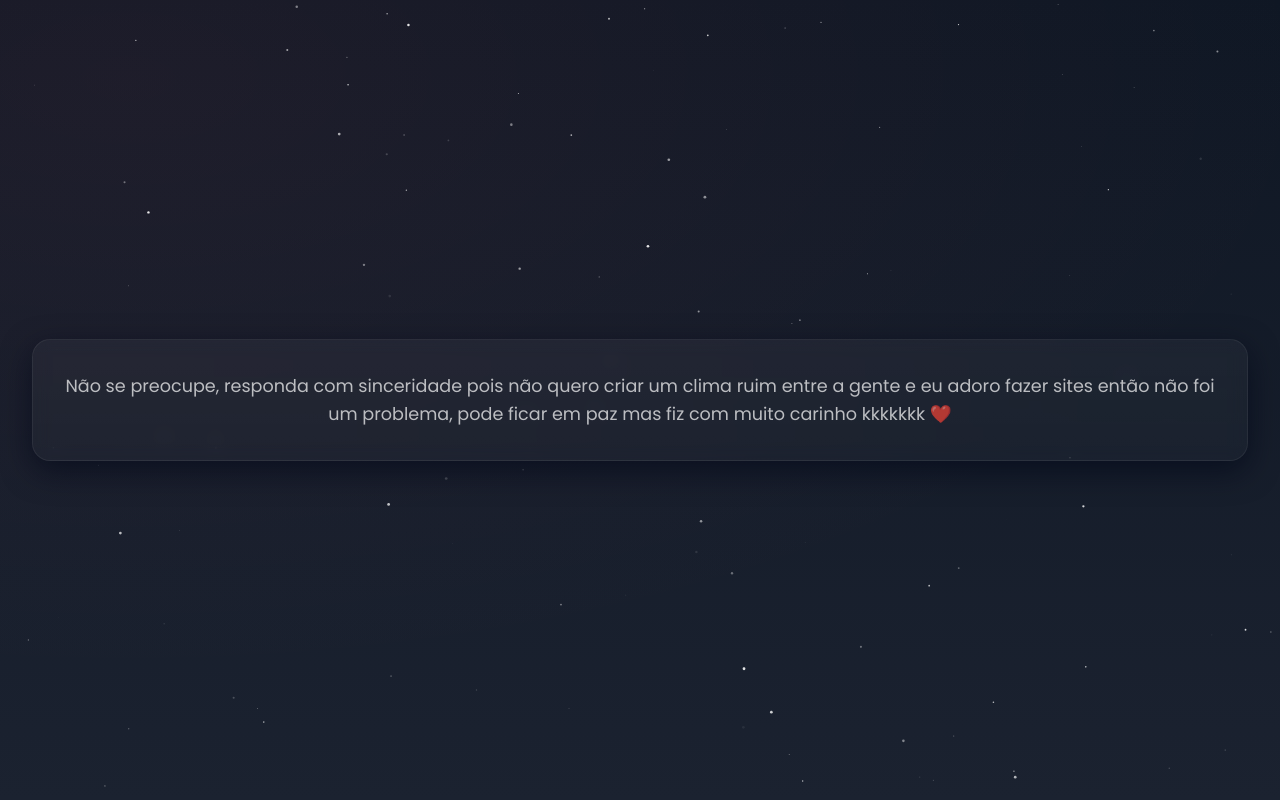
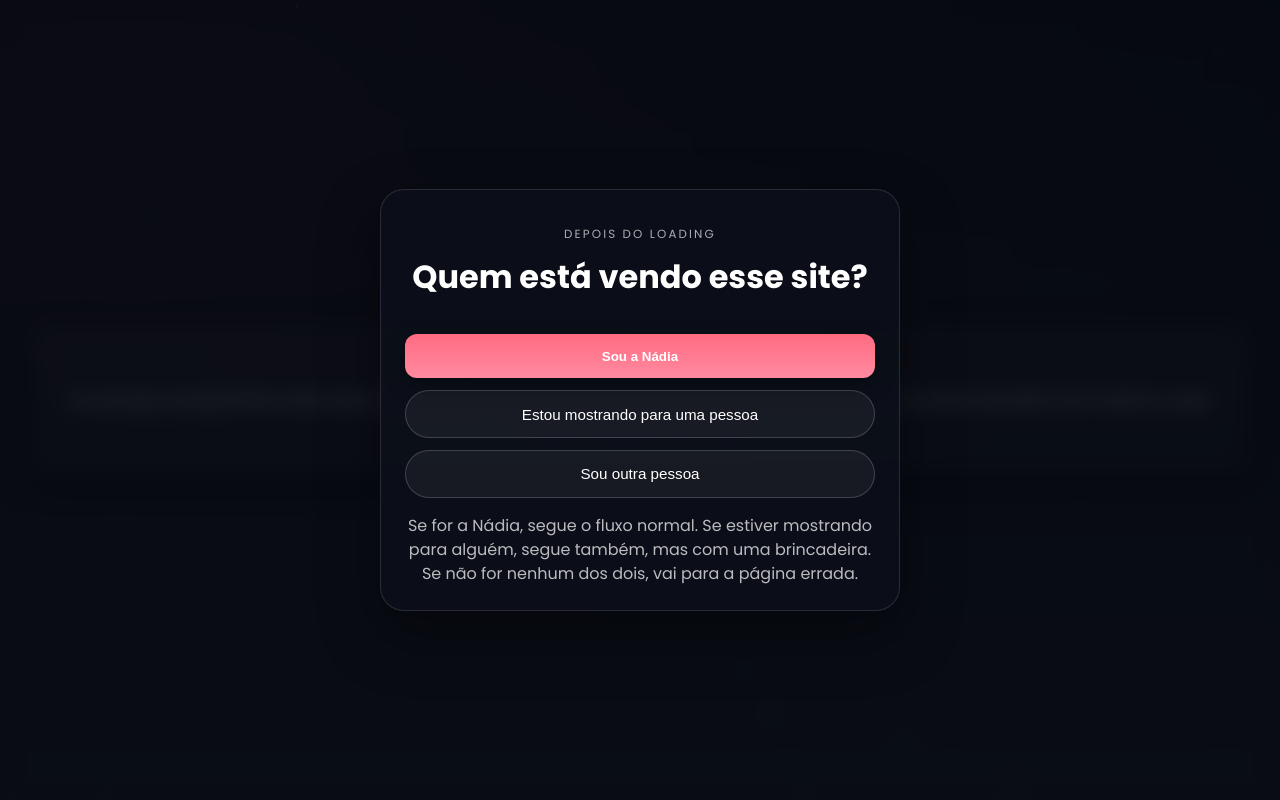
Before and after one commit to vitor-sampai0/site_her, a React (Vite) app: page /message in a window 1280 px wide. Built offline with nearby package versions, Linux system fonts and the light colour scheme.

Commit message:
Refine audience flow and invitation UI

```diff
--- a/src/App.jsx
+++ b/src/App.jsx
@@ -5,7 +5,6 @@ import Home from './pages/Home/Home'
 import WrongPerson from './pages/WrongPerson/WrongPerson'
 import LoadingPage from './pages/LoadingPage/LoadingPage'
 import Message from './pages/Message/Message'
-import ComfortQuestion from './pages/ComfortQuestion/ComfortQuestion'
 import Invitation from './pages/Invitation/Invitation'
 import Success from './pages/Success/Success'
 import Stars from './components/Background/Stars'
@@ -25,7 +24,6 @@ export default function App() {
             <Route path="/wrong" element={<WrongPerson />} />
             <Route path="/loading" element={<LoadingPage />} />
             <Route path="/message" element={<Message />} />
-            <Route path="/comfort" element={<ComfortQuestion />} />
             <Route path="/invite" element={<Invitation />} />
             <Route path="/success" element={<Success />} />
           </Routes>
--- a/src/index.css
+++ b/src/index.css
@@ -28,7 +28,115 @@ body{
 .btn:active{transform:translateY(2px)}
 .btn:focus{box-shadow:0 0 0 6px rgba(255,107,129,0.08);outline:none}
 
+.audience-modal{
+  position: fixed;
+  inset: 0;
+  z-index: 50;
+  display: grid;
+  place-items: center;
+  padding: 1rem;
+}
+
+.audience-modal__backdrop{
+  position: absolute;
+  inset: 0;
+  background: rgba(2, 4, 10, 0.68);
+  backdrop-filter: blur(10px);
+}
+
+.audience-modal__card{
+  position: relative;
+  z-index: 1;
+  width: min(100%, 520px);
+  padding: 1.5rem;
+  border-radius: 24px;
+  background: rgba(12, 16, 26, 0.92);
+  border: 1px solid rgba(255,255,255,0.12);
+  box-shadow: 0 24px 60px rgba(0,0,0,0.4);
+  text-align: center;
+}
+
+.audience-modal__eyebrow{
+  margin-bottom: 0.6rem;
+  text-transform: uppercase;
+  letter-spacing: 0.18em;
+  font-size: 0.74rem;
+  color: rgba(255,255,255,0.66);
+}
+
+.audience-modal h2{
+  margin: 0 0 1rem;
+  font-size: clamp(1.5rem, 4vw, 2rem);
+}
+
+.audience-modal__actions{
+  display: grid;
+  gap: 0.75rem;
+  margin-top: 1.1rem;
+}
+
+.audience-modal .ghost-btn{
+  appearance: none;
+  border: 1px solid rgba(255,255,255,0.18);
+  background: rgba(255,255,255,0.05);
+  color: #fff;
+  padding: 0.9rem 1rem;
+  border-radius: 999px;
+  font-size: 0.95rem;
+  cursor: pointer;
+  transition: transform 0.2s ease, background 0.2s ease, border-color 0.2s ease;
+}
+
+.audience-modal .ghost-btn:hover{
+  transform: translateY(-1px);
+  background: rgba(255,255,255,0.1);
+  border-color: rgba(255,255,255,0.3);
+}
+
+.audience-modal__hint{
+  margin: 1rem 0 0;
+  color: rgba(255,255,255,0.72);
+  line-height: 1.5;
+}
+
+.audience-pill{
+  position: fixed;
+  right: 1rem;
+  bottom: 1rem;
+  z-index: 45;
+  display: flex;
+  align-items: center;
+  gap: 0.65rem;
+  padding: 0.7rem 0.85rem;
+  border-radius: 999px;
+  background: rgba(12, 16, 26, 0.82);
+  border: 1px solid rgba(255,255,255,0.12);
+  box-shadow: 0 14px 40px rgba(0,0,0,0.32);
+  backdrop-filter: blur(12px);
+}
+
+.audience-pill__label{
+  font-size: 0.85rem;
+  color: rgba(255,255,255,0.84);
+}
+
+.audience-pill__button{
+  appearance: none;
+  border: none;
+  background: transparent;
+  color: var(--accent);
+  font-weight: 600;
+  cursor: pointer;
+  padding: 0;
+}
+
 /* responsive */
 @media (max-width:720px){
   .center-wrap{padding:1rem}
+
+  .audience-pill{
+    left: 1rem;
+    right: 1rem;
+    justify-content: space-between;
+  }
 }
--- a/src/pages/Invitation/Invitation.css
+++ b/src/pages/Invitation/Invitation.css
@@ -37,3 +37,50 @@
 }
 
 .msg{color:var(--muted);white-space:pre-line;margin-top:1rem}
+
+.invite-warning{
+	position:fixed;
+	top:1rem;
+	right:1rem;
+	z-index:20;
+	max-width:min(92vw,320px);
+	padding:.85rem 1rem;
+	border-radius:14px;
+	background:rgba(10,14,24,.9);
+	border:1px solid rgba(255,255,255,.14);
+	box-shadow:0 16px 40px rgba(0,0,0,.28);
+	backdrop-filter:blur(12px);
+	text-align:left;
+	animation:dropIn .35s ease-out forwards;
+}
+
+.invite-warning__label{
+	display:inline-block;
+	margin-bottom:.45rem;
+	padding:.2rem .45rem;
+	border-radius:999px;
+	background:rgba(255,107,129,.18);
+	color:#ff9eb0;
+	font-size:.72rem;
+	font-weight:700;
+	letter-spacing:.14em;
+	text-transform:uppercase;
+}
+
+.invite-warning p{
+	margin:0;
+	color:#fff;
+	line-height:1.45;
+	font-weight:600;
+}
+
+@keyframes dropIn{
+	from{
+		opacity:0;
+		transform:translateY(-10px);
+	}
+	to{
+		opacity:1;
+		transform:translateY(0);
+	}
+}
--- a/src/pages/Invitation/Invitation.jsx
+++ b/src/pages/Invitation/Invitation.jsx
@@ -8,10 +8,12 @@ export default function Invitation(){
   const [feedback,setFeedback]=useState(null)
   const [selectedId,setSelectedId]=useState(null)
   const [sushiUnlocked,setSushiUnlocked]=useState(false)
+  const [audienceMode,setAudienceMode]=useState('nadia')
   const navigate = useNavigate()
 
   useEffect(()=>{
     setSushiUnlocked(window.localStorage.getItem('sushiUnlocked') === 'true')
+    setAudienceMode(window.localStorage.getItem('siteAudience') || 'nadia')
   },[])
 
   const dateOptions = [
@@ -64,6 +66,12 @@ export default function Invitation(){
 
   return (
     <div className="center-wrap">
+      {audienceMode === 'showing' ? (
+        <div className="invite-warning">
+          <span className="invite-warning__label">AVISO</span>
+          <p>Sai para lá vai, mo vergonha kkkkkkk (a pessoa que vc está mostrando) 👀</p>
+        </div>
+      ) : null}
       <GlassCard>
         <div className="intro">
           <p className="line">Nádia...</p>
--- a/src/pages/Message/Message.css
+++ b/src/pages/Message/Message.css
@@ -10,6 +10,12 @@
   margin: 0;
 }
 
+.message-warning{
+  margin-top: 0.9rem !important;
+  color: #fff !important;
+  font-weight: 600;
+}
+
 @keyframes fadeInUp{
   from{
     opacity: 0;
--- a/src/pages/Message/Message.jsx
+++ b/src/pages/Message/Message.jsx
@@ -1,23 +1,56 @@
-import React, { useEffect } from 'react'
+import React, { useState } from 'react'
 import { useNavigate } from 'react-router-dom'
 import GlassCard from '../../components/GlassCard/GlassCard'
 import './Message.css'
 
 export default function Message(){
   const navigate = useNavigate()
+  const [showAudienceModal, setShowAudienceModal] = useState(true)
+  const [audienceNote, setAudienceNote] = useState('')
 
-  useEffect(()=>{
-    const t = setTimeout(()=> navigate('/comfort'), 5500)
-    return ()=> clearTimeout(t)
-  },[navigate])
+  function handleAudienceChoice(choice){
+    if(choice === 'nadia'){
+      window.localStorage.setItem('siteAudience', 'nadia')
+      setShowAudienceModal(false)
+      setTimeout(()=> navigate('/invite'), 2200)
+      return
+    }
+
+    if(choice === 'showing'){
+      window.localStorage.setItem('siteAudience', 'showing')
+      setAudienceNote('Sai para lá vai, mo vergonha kkkkkkk 👀')
+      setShowAudienceModal(false)
+      setTimeout(()=> navigate('/invite'), 2600)
+      return
+    }
+
+    navigate('/wrong')
+  }
 
   return (
     <div className="center-wrap">
       <GlassCard>
         <div className="message-content">
-          <p>Não se preocupe, responda com sinceridade pois não quero criar um clima ruim entre a gente e eu adoro fazer sites então não foi um problema, pode ficar em paz mas fiz com muito carinho kkkkkkk ❤️</p>
+          <p>Voltou para o site? kkkkkk que bom ❤️</p>
+          <p>Eu sei que você já tinha visto tudo antes, então deixei esse momento mais leve. Quando estiver pronta, escolhe com calma o que mais combina com você.</p>
+          {audienceNote ? <p className="message-warning">{audienceNote}</p> : null}
         </div>
       </GlassCard>
+      {showAudienceModal ? (
+        <div className="audience-modal" role="dialog" aria-modal="true" aria-labelledby="audience-title">
+          <div className="audience-modal__backdrop" />
+          <div className="audience-modal__card">
+            <p className="audience-modal__eyebrow">Depois do loading</p>
+            <h2 id="audience-title">Quem está vendo esse site?</h2>
+            <div className="audience-modal__actions">
+              <button className="btn" onClick={()=> handleAudienceChoice('nadia')}>Sou a Nádia</button>
+              <button className="ghost-btn" onClick={()=> handleAudienceChoice('showing')}>Estou mostrando para uma pessoa</button>
+              <button className="ghost-btn" onClick={()=> handleAudienceChoice('other')}>Sou outra pessoa</button>
+            </div>
+            <p className="audience-modal__hint">Se for a Nádia, segue o fluxo normal. Se estiver mostrando para alguém, segue também, mas com uma brincadeira. Se não for nenhum dos dois, vai para a página errada.</p>
+          </div>
+        </div>
+      ) : null}
     </div>
   )
 }
--- a/src/pages/Success/Success.css
+++ b/src/pages/Success/Success.css
@@ -1,4 +1,95 @@
-.success h2{color:var(--muted)}
+.success-content{
+  text-align: center;
+  animation: riseIn 0.7s ease-out forwards;
+}
+
+.heart-badge{
+  width: 84px;
+  height: 84px;
+  margin: 0 auto 1rem;
+  border-radius: 50%;
+  display: grid;
+  place-items: center;
+  background: radial-gradient(circle at top, rgba(255,255,255,0.28), rgba(255,255,255,0.08));
+  box-shadow: 0 0 32px rgba(255, 106, 136, 0.35);
+  font-size: 2rem;
+  animation: pulseHeart 1.8s ease-in-out infinite;
+}
+
+.eyebrow{
+  margin: 0 0 0.4rem;
+  text-transform: uppercase;
+  letter-spacing: 0.18em;
+  font-size: 0.72rem;
+  color: rgba(255,255,255,0.68);
+}
+
+.success h2{
+  color: var(--muted);
+  margin-bottom: 0.9rem;
+}
+
+.success-copy{
+  color: var(--muted);
+  line-height: 1.7;
+  margin: 0 auto 0.9rem;
+  max-width: 34rem;
+}
+
+.success-copy--strong{
+  color: #fff;
+}
+
+.success-footnote{
+  margin: 0.5rem auto 1rem;
+  color: rgba(255,255,255,0.72);
+  font-size: 0.95rem;
+}
+
+.success-restart{
+  margin-top: 0.25rem;
+}
+
+.audience-check{
+  margin-top: 1.35rem;
+  padding-top: 1.2rem;
+  border-top: 1px solid rgba(255,255,255,0.1);
+}
+
+.audience-check__title{
+  margin-bottom: 0.8rem;
+}
+
+.audience-check__actions{
+  display: flex;
+  flex-wrap: wrap;
+  gap: 0.75rem;
+  justify-content: center;
+}
+
+.ghost-btn{
+  appearance: none;
+  border: 1px solid rgba(255,255,255,0.18);
+  background: rgba(255,255,255,0.05);
+  color: #fff;
+  padding: 0.8rem 1rem;
+  border-radius: 999px;
+  font-size: 0.95rem;
+  cursor: pointer;
+  transition: transform 0.2s ease, background 0.2s ease, border-color 0.2s ease;
+}
+
+.ghost-btn:hover{
+  transform: translateY(-1px);
+  background: rgba(255,255,255,0.1);
+  border-color: rgba(255,255,255,0.3);
+}
+
+.audience-note{
+  margin: 0.9rem auto 0;
+  color: rgba(255,255,255,0.8);
+  line-height: 1.55;
+}
 
 .decline-section{
   margin-top: 1.5rem;
@@ -23,3 +114,23 @@
     transform: translateY(0);
   }
 }
+
+@keyframes pulseHeart{
+  0%, 100%{
+    transform: scale(1);
+  }
+  50%{
+    transform: scale(1.08);
+  }
+}
+
+@keyframes riseIn{
+  from{
+    opacity: 0;
+    transform: translateY(16px);
+  }
+  to{
+    opacity: 1;
+    transform: translateY(0);
+  }
+}
```
Also changed, not shown: src/pages/Success/Success.jsx (+20 -1 lines).
